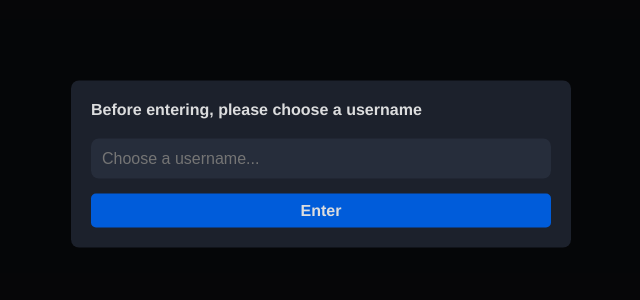
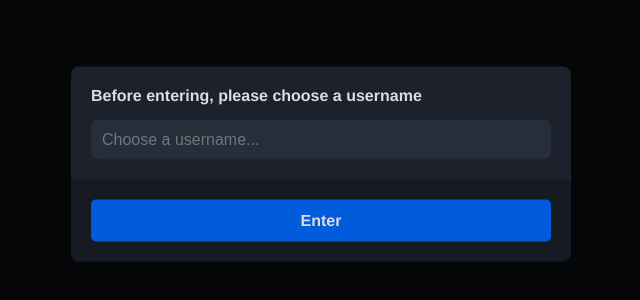
Before and after one commit to Poxie/chat-app, a React (Create React App) app in the folder frontend/: page /1 in a window 1280 px wide. Shown: the part 236-536 px from the top of the page, without its empty margins (319-959 px from the left). Built offline with nearby package versions, Linux system fonts and the light colour scheme; no server answers.

Commit message:
Updated the global components

```diff
--- a/frontend/src/components/Button.css
+++ b/frontend/src/components/Button.css
@@ -19,3 +19,6 @@
 .button.secondary {
     background-color: var(--secondary-background);
 }
+.button.transparent {
+    background-color: transparent;
+}
--- a/frontend/src/components/Button.tsx
+++ b/frontend/src/components/Button.tsx
@@ -3,7 +3,7 @@ import { Clickable } from './Clickable';
 
 interface Props {
     children: any;
-    type?: 'primary' | 'secondary';
+    type?: 'primary' | 'secondary' | 'transparent';
     style?: any;
     rounded?: boolean;
     onClick?: () => void;
--- a/frontend/src/components/Modal.scss
+++ b/frontend/src/components/Modal.scss
@@ -15,25 +15,36 @@
     }
 }
 .modal {
-    padding: 20px;
     border-radius: var(--border-radius);
     width: 500px;
     max-width: 90%;
     background-color: var(--secondary-background);
     color: var(--primary-text);
+
+    &>div {
+        padding: 20px;
+    }
 }
 .modal-header {
     font-size: 18px;
-    margin-bottom: 20px;
     font-weight: bold;
 
     .title {
         font-size: 16px;
         // text-transform: uppercase;
+        margin-bottom: 15px;
+    }
+    span {
+        margin-top: 15px;
+        display: block;
+        font-size: 15px;
+        font-family: 'Roboto';
+        font-weight: 400;
+        color: var(--primary-text);
     }
 }
 .modal-footer {
-    padding-top: 20px;
+    background-color: rgba(0,0,0,.2);
 
     .button {
         margin-left: 20px;
--- a/frontend/src/components/Modal.tsx
+++ b/frontend/src/components/Modal.tsx
@@ -4,10 +4,12 @@ import './Modal.scss';
 interface Props {
     header?: string;
     children: any;
+    className?: string;
 }
-export const Modal: React.FC<Props> = ({ children, header}) => {
+export const Modal: React.FC<Props> = ({ children, header, className }) => {
+    className = className ? `modal ${className}` : 'modal';
     return(
-        <div className="modal">
+        <div className={className}>
             {header && <ModalHeader text={header} />}
             {children}
         </div>
--- a/frontend/src/components/ModalHeader.tsx
+++ b/frontend/src/components/ModalHeader.tsx
@@ -1,8 +1,9 @@
 interface Props {
     text: string;
     description?: string;
+    children?: any;
 }
-export const ModalHeader: React.FC<Props> = ({ text, description }) => {
+export const ModalHeader: React.FC<Props> = ({ text, description, children }) => {
     return(
         <div className="modal-header">
             <div className="title">
@@ -13,6 +14,7 @@ export const ModalHeader: React.FC<Props> = ({ text, description }) => {
                     {description}
                 </span>
             )}
+            {children}
         </div>
     )
 }
--- a/frontend/src/components/UserModal.tsx
+++ b/frontend/src/components/UserModal.tsx
@@ -3,6 +3,7 @@ import { ContextUser } from "../types/AuthenticationContext";
 import { Button } from "./Button";
 import { Input } from "./Input"
 import { Modal } from "./Modal"
+import { ModalFooter } from "./ModalFooter";
 import { ModalHeader } from "./ModalHeader";
 // import './UserModal.scss';
 
@@ -23,15 +24,18 @@ export const UserModal: React.FC<Props> = ({ onSave }) => {
         <Modal>
             <ModalHeader
                 text={'Before entering, please choose a username'}
-            />
+            >
                 <Input
                     placeholder={'Choose a username...'}
                     onChange={setUsername}
                     onSubmit={handleSubmit}
                 />
-            <Button onClick={handleSubmit} style={{marginTop: '15px'}}>
+            </ModalHeader>
+            <ModalFooter>
+                <Button onClick={handleSubmit} style={{width: '100%', margin: 0, padding: '12px 0'}}>
                     Enter
                 </Button>
+            </ModalFooter>
         </Modal>
     )
 }
```
Also changed, not shown: frontend/src/components/ModalContent.tsx (added, +10 -0 lines). Lines whose indentation alone changed are shown as unchanged.
